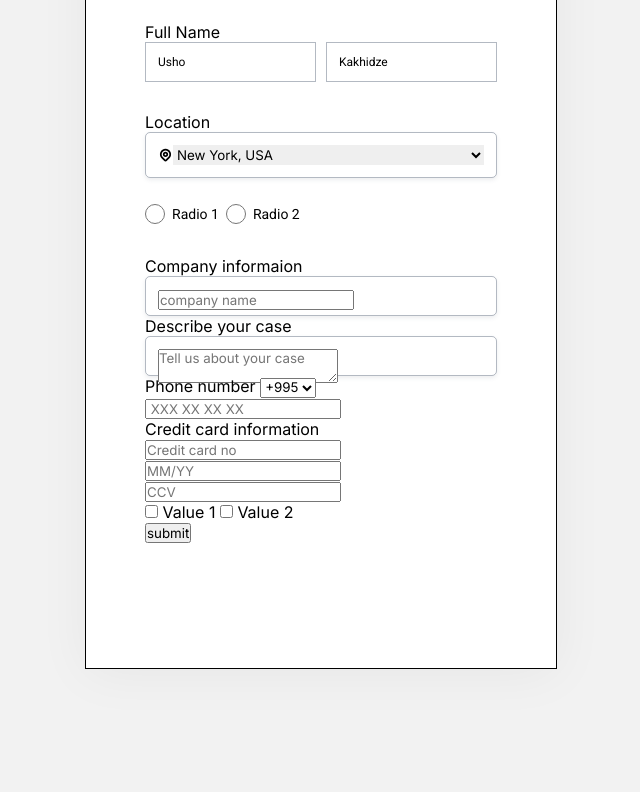
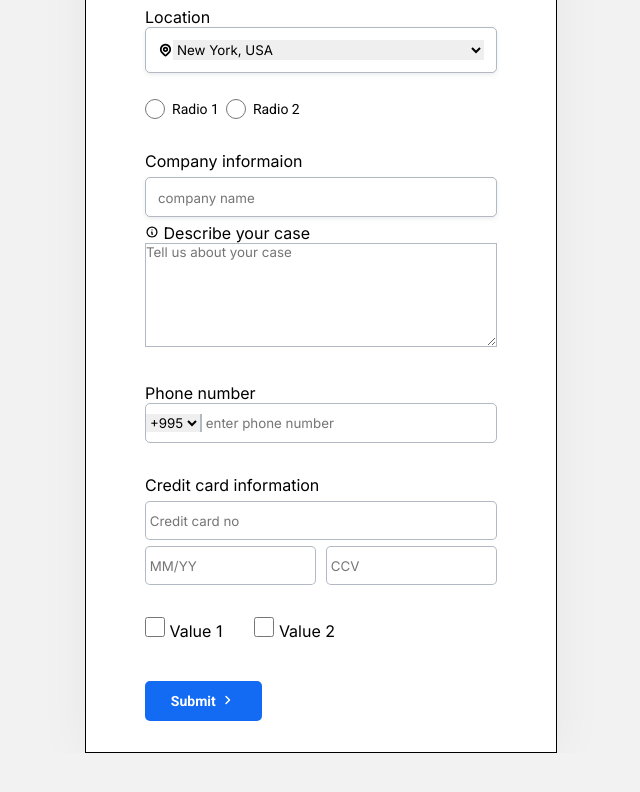
Before and after one commit to Machakhleli/10x, a plain HTML site: page FORMS/index.html in a window 1280 px wide. Shown: the part 386-1178 px from the top of the page, without its empty margins (319-959 px from the left). After the commit the page ends 1139 px from the top, so only its background shows below. Drawn offline with Linux system fonts and the light colour scheme.

Commit message:
done forms homewrk

```diff
--- a/FORMS/index.html
+++ b/FORMS/index.html
@@ -46,38 +46,65 @@
             <div class="company-info">
                 <input type="text" placeholder="company name">
             </div>
+            <div class="case-info">
+                <svg width="14" height="14" viewBox="0 0 15 14" fill="none" xmlns="http://www.w3.org/2000/svg">
+                    <path
+                        d="M8.08333 9.33333H7.5V7H6.91667M7.5 4.66667H7.50583M12.75 7C12.75 7.68944 12.6142 8.37213 12.3504 9.00909C12.0865 9.64605 11.6998 10.2248 11.2123 10.7123C10.7248 11.1998 10.146 11.5865 9.50909 11.8504C8.87213 12.1142 8.18944 12.25 7.5 12.25C6.81056 12.25 6.12787 12.1142 5.49091 11.8504C4.85395 11.5865 4.2752 11.1998 3.78769 10.7123C3.30018 10.2248 2.91347 9.64605 2.64963 9.00909C2.3858 8.37213 2.25 7.68944 2.25 7C2.25 5.60761 2.80312 4.27226 3.78769 3.28769C4.77226 2.30312 6.10761 1.75 7.5 1.75C8.89239 1.75 10.2277 2.30312 11.2123 3.28769C12.1969 4.27226 12.75 5.60761 12.75 7Z"
+                        stroke="black" stroke-width="1.33333" stroke-linecap="round" stroke-linejoin="round" />
+                </svg>
                 <label>Describe your case</label>
-                <div class="case-info">
-                    <textarea name="" id="" placeholder="Tell us about your case"></textarea>
             </div>
-            <div class="phone-number-wrapper"> Phone number
-                <select name="" id="">
-                    <option value="">
-                        <span class="flags">+995</span>
+            <textarea name="" id="case-info" placeholder="Tell us about your case"></textarea>
+            <div class="phone-number-wrapper">
+                <label for="">Phone number</label>
+                <div class="country-code-wrapper">
+                    <select name="phone-numbers" id="phone-numbers">
+                        <option value="georgian-flag">
+                            <img src="../FORMS/assets/georgia.png" alt="georgian flag" id="georgian-flag">
+                            <span class="country-code">+995</span>
                         </option>
                         <option value="">
-                        <span class="flags">+370</span>
+                            <img src="../FORMS/assets/china.png" alt="china flag">
+                            <span class="country-code">+86</span>
                         </option>
                         <option value="">
-                        <span class="flags">+86</span>
+                            <img src="../FORMS/assets/lithuenia.png" alt="lithuenia flag">
+                            <span class="country-code">+370</span>
+                        </option>
+                        <option value="">
+                            <img src="../FORMS/assets/united-kingdom.png" alt="UK flag">
+                            <span class="country-code">+44</span>
                         </option>
                     </select>
-                <input type="text" placeholder=" XXX XX XX XX">
+                    <span class="line"></span>
+                    <input type="text" placeholder=" enter phone number">
+                </div>
             </div>
             <div class="card-wrapper">
                 <label for="">Credit card information</label>
-                <input type="text" placeholder="Credit card no">
-                <input type="text" placeholder="MM/YY">
-                <input type="text" placeholder="CCV">
+                <input class="card-number" type="text" placeholder=" Credit card no">
+                <div class="exp-date">
+                    <input type="text" placeholder=" MM/YY">
+                    <input type="text" placeholder=" CCV">
+                </div>
             </div>
             <div class="checkbox-wrapper">
+                <div class="checkbox">
                     <input type="checkbox">
-                <label for="">Value 1</label>
+                    <label for="value1" name="value1" id="value1">Value 1</label>
+                </div>
+                <div class="checkbox">
                     <input type="checkbox">
-                <label for="">Value 2</label>
+                    <label for="value2" name="value2" id="value2">Value 2</label>
                 </div>
-            <div action="">
-                <input type="submit" value="submit">
+
+            </div>
+            <div class="submit-btn">
+                <button> Submit
+                    <svg width="17" height="12" viewBox="0 0 17 16" fill="none" xmlns="http://www.w3.org/2000/svg">
+                        <path d="M6.5 3.33333L11.1667 8L6.5 12.6667" stroke="white" stroke-width="2" stroke-linecap="round" stroke-linejoin="round"/>
+                        </svg>
+                </button>
             </div>
         </div>
 
--- a/FORMS/styles.css
+++ b/FORMS/styles.css
@@ -24,11 +24,11 @@ h1 {
 
 .main {
     width: 472px;
-    height: 100vh;
+    height: 989px;
     border: 1px solid black;
     box-shadow: 0px 4px 50px 0px #0000000D;
     background-color: #fff;
-    margin: 255px auto 0 auto;
+    margin: 150px auto 0 auto;
 }
 
 .main-wrapper {
@@ -38,7 +38,8 @@ h1 {
 }
 
 .name-wrapper,
-.location-wrapper {
+.location-wrapper,
+phone-number-wrapper {
     width: 352px;
     height: 60px;
 }
@@ -137,16 +138,138 @@ input[type="radio"] {
     height: 194px;
 }
 
- .company-info,
- .case-info{
+.company-info {
     width: 100%;
     height: 40px;
     border-radius: 5px;
-    padding: 12px;
     border: 1px solid #42506666;
     box-shadow: 0px 2px 4px 0px #4250661A;
+    margin: 6px 0;
+    padding: 12px;
 
 }
-.company-info input{
+
+.company-info input {
+    outline: none;
+    border: none;
+    display: flex;
+    align-items: center;
+}
+
+textarea {
+    width: 352px;
+    height: 104px;
+    outline: 1px #42506666;
+    border: 1px solid #42506666;
+    margin-bottom: 32px;
+}
+
+.case-info {
+    border: none;
+}
+
+/* phone-number-wrapper */
+.country-code-wrapper {
+    width: 100%;
+    height: 40px;
+    display: flex;
+    justify-content: space-between;
+    align-items: center;
+    border: 1px solid #42506666;
+    margin-bottom: 32px;
+    border-radius: 5px;
+
+}
+.country-code-wrapper select {
+    border: none;
     outline: none;
 }
+.country-code-wrapper input{
+    width: 100%;
+    border: none;
+    outline: none;
+}
+.country-code-wrapper .line{
+    width: 1px;
+    height: 18px;
+    border: 1px solid #42506666;
+}
+
+/* card wrapper */
+
+.card-wrapper{
+    width: 352px;
+    height: 110px;
+    display: flex;
+    flex-direction: column;
+    gap: 6px;
+    margin-bottom: 32px ;
+}
+.card-wrapper .card-number{
+    width: 100%;
+    height: 40px;
+    outline: none;
+    border: 1px solid #42506666;
+    border-radius: 5px;
+
+}
+.card-wrapper .exp-date{
+    width: 100%;
+    height: 40px;
+    display: flex;
+    gap: 10px;
+
+}
+.exp-date input{
+    width:50% ;
+    border: 1px solid #42506666;
+    border-radius: 5px;
+    outline: none;
+}
+
+/* checkbox wrapper */
+.checkbox-wrapper{
+    width: 310px;
+    height: 20px;
+    display: flex;
+    gap: 32px;
+
+}
+.checkbox-wrapper .checkbox input{
+    width: 20px;
+    height: 20px;
+    font-family: Roboto;
+    font-size: 14px;
+    font-weight: 400;
+    line-height: 16.41px;
+    text-align: left;
+    accent-color: black;
+
+}
+/* submit button */
+.submit-btn{
+    width: 117px;
+    height: 40px;
+    border-radius: 5px;
+    pad: 12px 24px;
+    margin-top: 44px;
+    display: flex;
+    justify-content: center;
+    align-items: center;
+
+}
+.submit-btn button{
+    width: 100%;
+    height: 100%;
+    background-color: #136AF3;
+    font-family: "Roboto", serif;
+    font-size: 14px;
+    font-weight: 700;
+    line-height: 16.41px;
+    color: #fff;
+    cursor: pointer;
+    border: none;
+    border-radius: 5px;
+
+
+}
```
Also changed, not shown: FORMS/assets/china.png (added), FORMS/assets/georgia.png (added), FORMS/assets/info-icon.svg (added), FORMS/assets/lithuenia.png (added), FORMS/assets/submiticon.svg (added), FORMS/assets/united-kingdom.png (added). Lines whose indentation alone changed are shown as unchanged.
